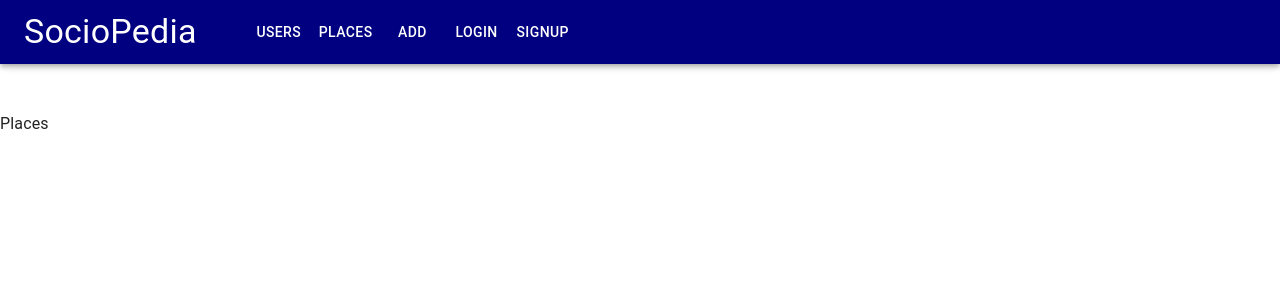
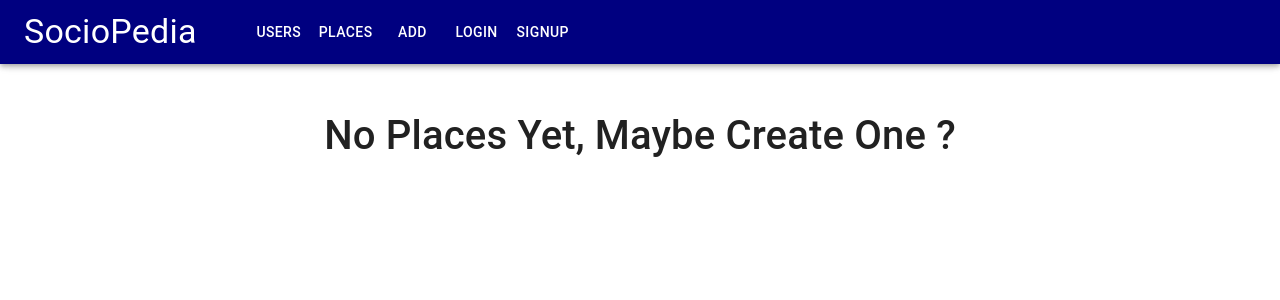
Before and after one commit to AbdulWahab35/sociopedia, a React (Create React App) app: page /places/pages in a window 1280 px wide. Shown: the top 300 px of the page. Built offline with nearby package versions, Linux system fonts and the light colour scheme.

Commit message:
new changes

```diff
--- a/package.json
+++ b/package.json
@@ -7,6 +7,7 @@
     "@material-ui/core": "^4.12.4",
     "@mui/icons-material": "^5.11.16",
     "@mui/styles": "^5.11.16",
+    "@react-google-maps/api": "^2.18.1",
     "@testing-library/jest-dom": "^5.16.5",
     "@testing-library/react": "^13.4.0",
     "@testing-library/user-event": "^13.5.0",
--- a/public/index.html
+++ b/public/index.html
@@ -24,9 +24,18 @@
       work correctly both with client-side routing and a non-root public URL.
       Learn how to configure a non-root public URL by running `npm run build`.
     -->
-    <link href="https://cdn.jsdelivr.net/npm/bootstrap@5.0.2/dist/css/bootstrap.min.css" rel="stylesheet" integrity="sha384-EVSTQN3/azprG1Anm3QDgpJLIm9Nao0Yz1ztcQTwFspd3yD65VohhpuuCOmLASjC" crossorigin="anonymous">
-<script src="https://cdn.jsdelivr.net/npm/bootstrap@5.0.2/dist/js/bootstrap.bundle.min.js" integrity="sha384-MrcW6ZMFYlzcLA8Nl+NtUVF0sA7MsXsP1UyJoMp4YLEuNSfAP+JcXn/tWtIaxVXM" crossorigin="anonymous"></script>
-    <title>React App</title>
+    <link
+      href="https://cdn.jsdelivr.net/npm/bootstrap@5.0.2/dist/css/bootstrap.min.css"
+      rel="stylesheet"
+      integrity="sha384-EVSTQN3/azprG1Anm3QDgpJLIm9Nao0Yz1ztcQTwFspd3yD65VohhpuuCOmLASjC"
+      crossorigin="anonymous"
+    />
+    <script
+      src="https://cdn.jsdelivr.net/npm/bootstrap@5.0.2/dist/js/bootstrap.bundle.min.js"
+      integrity="sha384-MrcW6ZMFYlzcLA8Nl+NtUVF0sA7MsXsP1UyJoMp4YLEuNSfAP+JcXn/tWtIaxVXM"
+      crossorigin="anonymous"
+    ></script>
+    <title>SocioPedia</title>
   </head>
   <body>
     <noscript>You need to enable JavaScript to run this app.</noscript>
--- a/src/App.js
+++ b/src/App.js
@@ -10,8 +10,9 @@ function App() {
       <NavBar />
       <Routes>
         <Route path="/" element={<Users />} />
-        <Route path="/users/pages" element={<Users />} />
-        <Route path="/places/pages" element={<Places />} />
+        <Route path="/users" element={<Users />} />
+        <Route path="/places" element={<Places />} />
+        <Route path="/places/:userId" element={<Places />} />
       </Routes>
     </>
   );
--- /dev/null
+++ b/src/places/components/PlaceItems.js
@@ -0,0 +1,57 @@
+import React from "react";
+import { Card, Button, Modal } from "antd";
+import { useState } from "react";
+import Map from "../../shared/components/Map";
+const { Meta } = Card;
+const PlaceItems = ({ image, title, description, address, coordinates }) => {
+  const [isModalOpen, setIsModalOpen] = useState(false);
+  const showModal = () => {
+    setIsModalOpen(true);
+  };
+  const handleOk = () => {
+    setIsModalOpen(false);
+  };
+  const handleCancel = () => {
+    setIsModalOpen(false);
+  };
+  return (
+    <div
+      style={{
+        display: "flex",
+        justifyContent: "center",
+        alignItems: "center",
+      }}
+    >
+      <Card
+        hoverable
+        style={{
+          width: 400,
+        }}
+        actions={[
+          <Button type="default" onClick={showModal}>
+            VIEW ON MAP
+          </Button>,
+          <Button type="primary">EDIT</Button>,
+          <Button type="primary" danger>
+            DELETE
+          </Button>,
+        ]}
+        cover={<img alt={title} src={image} />}
+      >
+        <Meta title={title} description={description} />
+      </Card>
+      <br />
+      <br />
+      <Modal
+        title={address}
+        open={isModalOpen}
+        onOk={handleOk}
+        onCancel={handleCancel}
+      >
+        <Map center={coordinates} zoom={16} />
+      </Modal>
+    </div>
+  );
+};
+
+export default PlaceItems;
--- /dev/null
+++ b/src/places/components/PlaceList.js
@@ -0,0 +1,65 @@
+import React from "react";
+import { Card, Avatar, Skeleton } from "antd";
+import {
+  EditOutlined,
+  EllipsisOutlined,
+  SettingOutlined,
+} from "@ant-design/icons";
+import PlaceItems from "./PlaceItems";
+import { useState } from "react";
+const { Meta } = Card;
+
+const PlaceList = ({ items }) => {
+  const [loading, setLoading] = useState(true);
+  const onChange = (checked) => {
+    setLoading(!checked);
+  };
+  if (items.length === 0) {
+    return (
+      // If there is no Place this code will render
+
+      //   <Card
+      //     style={{
+      //       width: 300,
+      //       marginTop: 16,
+      //     }}
+      //     actions={[
+      //       <SettingOutlined key="setting" />,
+      //       <EditOutlined key="edit" />,
+      //       <EllipsisOutlined key="ellipsis" />,
+      //     ]}
+      //   >
+      //     <Skeleton loading={loading} avatar active>
+      //       <Meta
+      //         avatar={
+      //           <Avatar src="https://xsgames.co/randomusers/avatar.php?g=pixel&key=2" />
+      //         }
+      //         title="Card title"
+      //         description="This is the description"
+      //       />
+      //     </Skeleton>
+      //   </Card>
+      <h1 style={{ textAlign: "center" }}>No Places Yet, Maybe Create One ?</h1>
+    );
+  }
+  return (
+    <>
+      {items.map((place) => {
+        return (
+          <PlaceItems
+            key={place.id}
+            id={place.id}
+            image={place.imageUrl}
+            title={place.id}
+            description={place.description}
+            creatorId={place.creator}
+            coordinates={place.location}
+            address={place.address}
+          />
+        );
+      })}
+    </>
+  );
+};
+
+export default PlaceList;
--- a/src/places/pages/Places.js
+++ b/src/places/pages/Places.js
@@ -1,9 +1,55 @@
-import React from 'react'
+import React from "react";
+import PlaceList from "../components/PlaceList";
+import { useParams } from "react-router-dom";
 
+const DUMMY_PLACES = [
+  {
+    id: "1",
+    title: "Empire State Building",
+    description: "This is the building",
+    imageUrl:
+      "https://s39023.pcdn.co/wp-content/uploads/2022/10/Where-Are-Those-Morgans-Empire-State-Building-728x546.jpg.webp",
+    address:
+      "Iconic, art deco office tower from 1931 with exhibits & observatories on the 86th & 102nd floors.",
+    location: {
+      lat: 40.7484445,
+      lng: -73.9878531,
+    },
+    creator: "u1",
+  },
+  {
+    id: "2",
+    title: "Empire State Building",
+    description: "This is the building",
+    imageUrl:
+      "https://s39023.pcdn.co/wp-content/uploads/2022/10/Where-Are-Those-Morgans-Empire-State-Building-728x546.jpg.webp",
+    address:
+      "Iconic, art deco office tower from 1931 with exhibits & observatories on the 86th & 102nd floors.",
+    location: {
+      lat: 40.7484445,
+      lng: -73.9878531,
+    },
+    creator: "u2",
+  },
+  {
+    id: "3",
+    title: "Empire State Building",
+    description: "This is the building",
+    imageUrl:
+      "https://s39023.pcdn.co/wp-content/uploads/2022/10/Where-Are-Those-Morgans-Empire-State-Building-728x546.jpg.webp",
+    address:
+      "Iconic, art deco office tower from 1931 with exhibits & observatories on the 86th & 102nd floors.",
+    location: {
+      lat: 40.7484445,
+      lng: -73.9878531,
+    },
+    creator: "u3",
+  },
+];
 const Places = () => {
-  return (
-    <div>Places</div>
-  )
-}
+  const userId = useParams().userId;
+  const loadedPlaces = DUMMY_PLACES.filter((place) => place.creator === userId);
+  return <PlaceList items={loadedPlaces} />;
+};
 
-export default Places
+export default Places;
--- /dev/null
+++ b/src/shared/components/Map.js
@@ -0,0 +1,21 @@
+import React, { useRef, useEffect } from "react";
+
+const Maping = async ({ center, zoom }) => {
+  const mapRef = useRef();
+
+  const { Map } = await window.google.maps.importLibrary("maps");
+  const { AdvancedMarkerView } = await window.google.maps.importLibrary("marker");
+
+  useEffect(() => {
+    const map = new Map(mapRef.current, {
+      center: center,
+      zoom: zoom,
+    });
+
+    new AdvancedMarkerView({ position: center, map: map });
+  }, [center, zoom]);
+
+  return <div style={{ width: "100%", height: "100%" }} ref={mapRef}></div>;
+};
+
+export default Maping;
--- a/src/users/components/UserItem.js
+++ b/src/users/components/UserItem.js
@@ -1,5 +1,6 @@
 import React from "react";
 import { Card, Row, Col, Avatar } from "antd";
+import { Link } from "react-router-dom";
 const { Meta } = Card;
 
 const UserItem = ({ id, image, name, placeCount }) => {
@@ -20,7 +21,10 @@ const UserItem = ({ id, image, name, placeCount }) => {
         // lg={{ span: 8 }}
         // xl={{ span: 8 }}
       >
-        <Card className="hover-card"
+        <Link to={`/places/${id}`} style={{textDecoration: 'none'}}>
+          <a>
+            <Card
+              className="hover-card"
               hoverable
               style={{
                 width: 300,
@@ -43,7 +47,8 @@ const UserItem = ({ id, image, name, placeCount }) => {
                   />
                 </Col>
                 <Col>
-              <Meta className="hover-text"
+                  <Meta
+                    className="hover-text"
                     title={<h5>{name}</h5>}
                     description={
                       <h4>
@@ -55,6 +60,8 @@ const UserItem = ({ id, image, name, placeCount }) => {
                 </Col>
               </Row>
             </Card>
+          </a>
+        </Link>
       </>
     </div>
   );
--- a/src/users/pages/Users.js
+++ b/src/users/pages/Users.js
@@ -4,21 +4,21 @@ import UsersList from "../components/UsersList";
 const Users = () => {
   const USERS = [
     {
-      id: 1,
+      id: "u1",
       name: "Aleena",
       placeCount: 3,
       image:
         "https://funylife.in/wp-content/uploads/2022/11/20221105_171626-1024x1024.jpg",
     },
     {
-      id: 1,
+      id: "u2",
       name: "Aliya",
       placeCount: 1,
       image:
         "https://funylife.in/wp-content/uploads/2022/11/20221105_165117-1024x1024.jpg",
     },
     {
-      id: 1,
+      id: "u3",
       name: "Aleeha",
       placeCount: 9,
       image:
```
Also changed, not shown: src/shared/components/NavBar.js (+5 -5 lines), 1 other file (tests, documents, lock files or other folders). Lines whose indentation alone changed are shown as unchanged.
